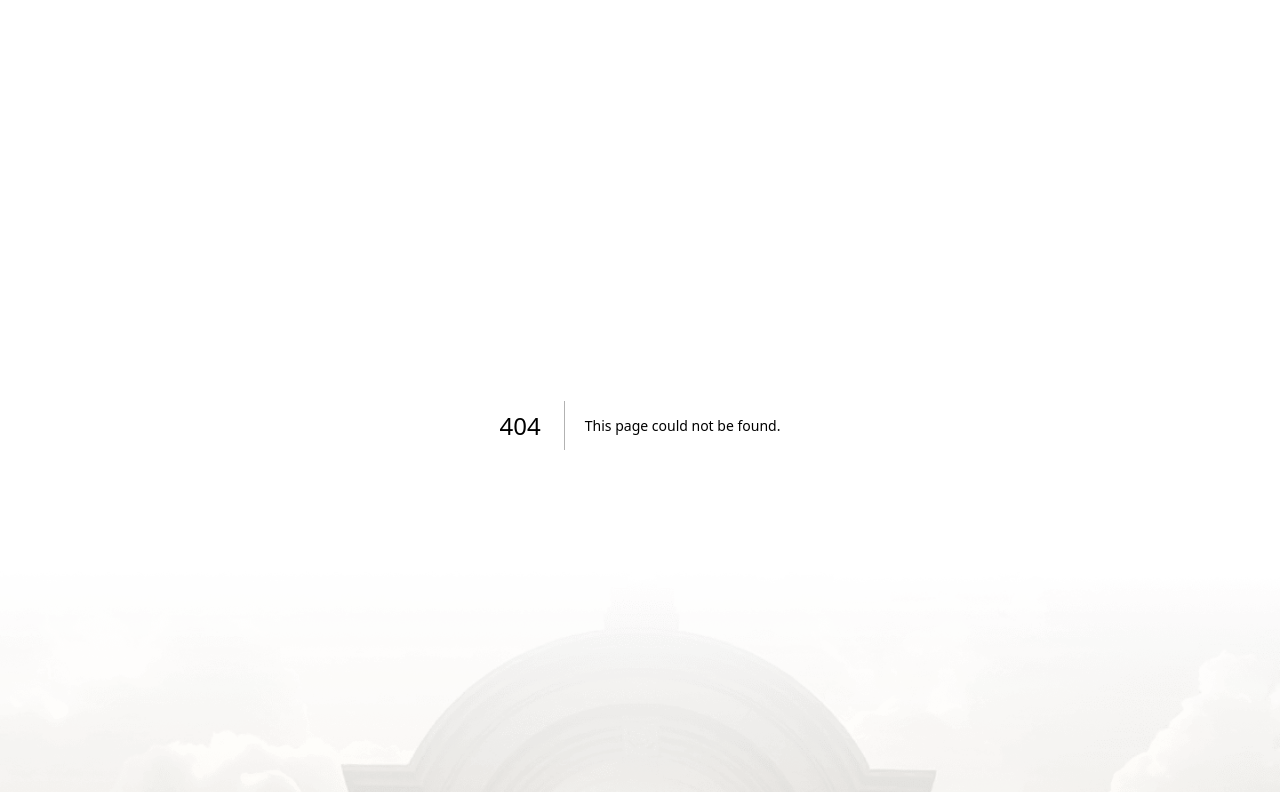
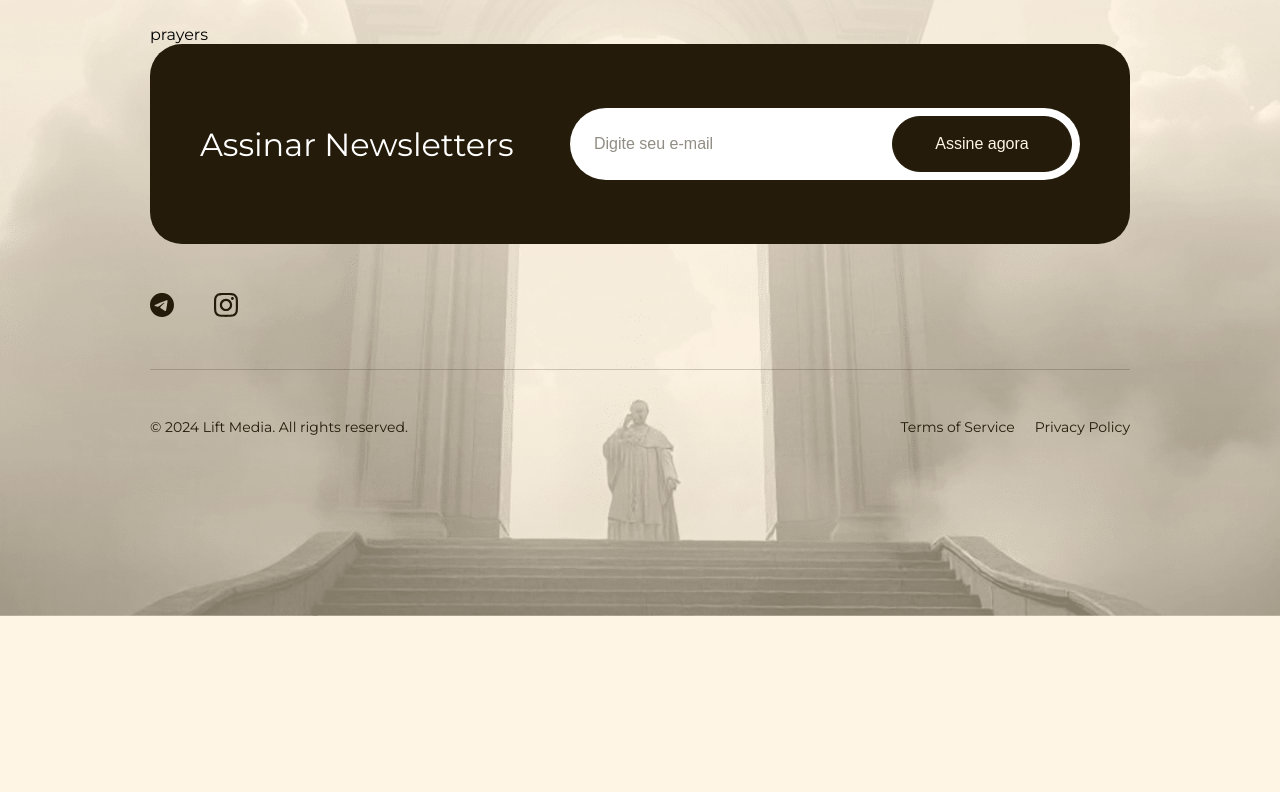
Before and after one commit to ivanpoliarush/via-sacra-frontned, a Next.js app: page /prayers in a window 1280 px wide. Before the commit this address had no page. Shown: the top 792 px of the page. Built offline with nearby package versions, Linux system fonts and the light colour scheme; a web font is replaced by a local one.

Commit message:
feat: add link to prayers page

```diff
--- /dev/null
+++ b/src/app/prayers/page.tsx
@@ -0,0 +1,7 @@
+import { PrayersPage } from '@/features/prayers-page/ui/main/main';
+
+const Prayers = () => {
+	return <PrayersPage />;
+};
+
+export default Prayers;
--- a/src/features/home-page/ui/info-section/info-section.tsx
+++ b/src/features/home-page/ui/info-section/info-section.tsx
@@ -8,7 +8,7 @@ export const InfoSection = () => {
 				title="O poder da oração do Papa"
 				subtitle="Por que é importante"
 				description="Pedir uma oração ao Papa não é apenas um ato religioso; é uma oportunidade de receber uma bênção espiritual de um dos líderes mais reverenciados da Igreja. As orações do Papa ligam os indivíduos a uma tradição secular de fé e sucessão espiritual, fortalecendo o espírito e inspirando esperança. Quando uma oração vem do chefe da Igreja Católica, torna-se um símbolo de apoio que abrange todo o mundo cristão"
-				button={{ label: 'Envie uma oração', href: '/candles' }}
+				button={{ label: 'Envie uma oração', href: '/prayers' }}
 				image="/home-page/info-section/pope.png"
 				imageData={{
 					title: 'Jorge Mario Bergoglio',
--- a/src/features/home-page/ui/main-section/main-section.tsx
+++ b/src/features/home-page/ui/main-section/main-section.tsx
@@ -33,7 +33,7 @@ export const MainSection = () => {
 						showArrow
 					/>
 				</Link>
-				<Link className={styles.link} href="/candles">
+				<Link className={styles.link} href="/prayers">
 					<Button
 						className={styles.button}
 						label="Envie uma oração"
--- a/src/features/home-page/ui/services-section/services-section.tsx
+++ b/src/features/home-page/ui/services-section/services-section.tsx
@@ -17,7 +17,7 @@ export const ServicesSection = () => {
 					image="/home-page/services-section/candles.png"
 				/>
 				<Service
-					href="/candles"
+					href="/prayers"
 					title="peça uma oração"
 					image="/home-page/services-section/pope.png"
 				/>
--- /dev/null
+++ b/src/features/prayers-page/ui/main/main.tsx
@@ -0,0 +1,7 @@
+export const PrayersPage = () => {
+	return (
+		<main>
+			<p>prayers</p>
+		</main>
+	);
+};
```
